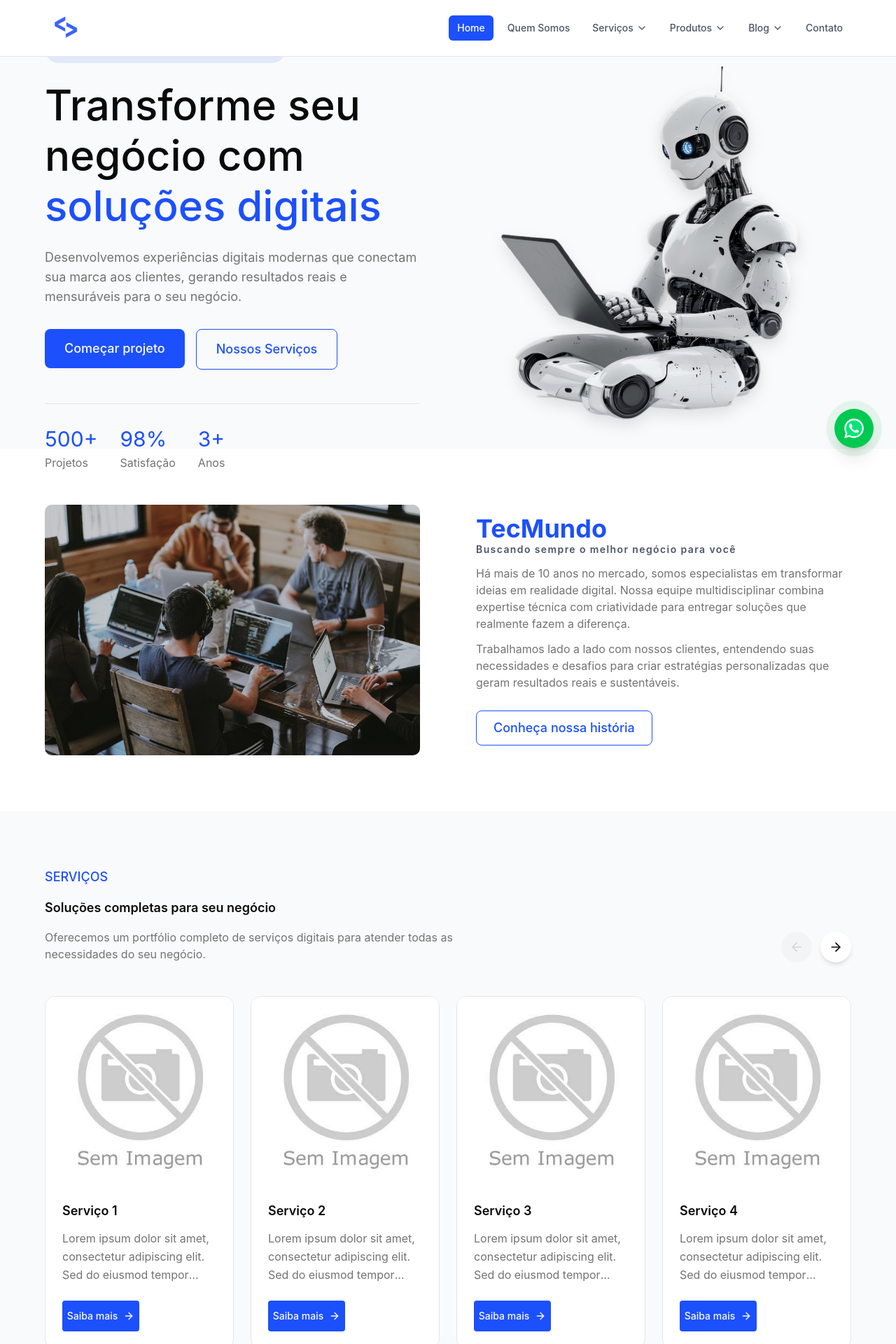
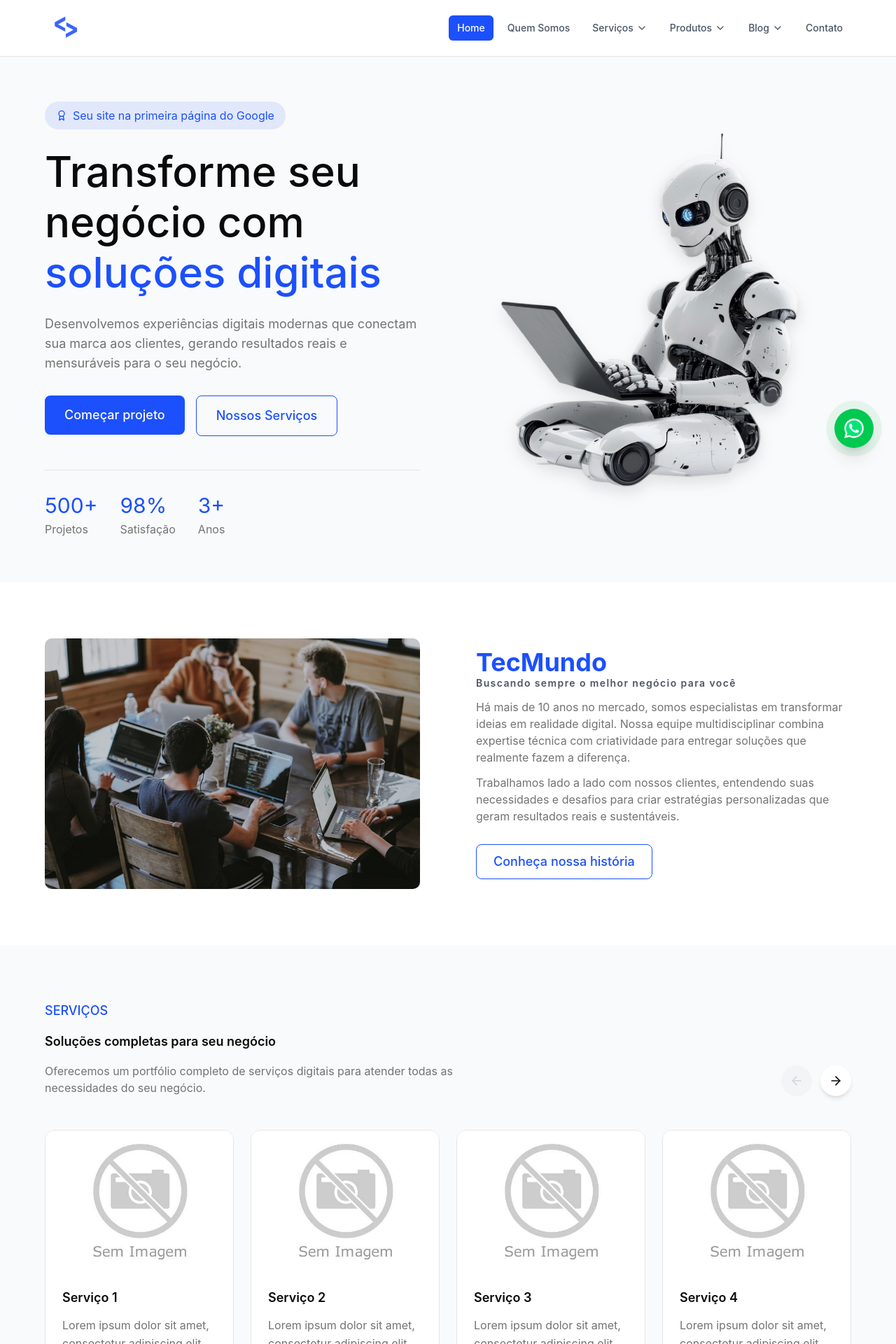
Before and after one commit to Miltonnn/sitebase-next, a Next.js app: page / in a window 1280 px wide. Shown: the top 1920 px of the page at 70% size. Built offline with nearby package versions, Linux system fonts and the light colour scheme.

Commit message:
fix: hero

```diff
--- a/app/blog/page.tsx
+++ b/app/blog/page.tsx
@@ -14,7 +14,7 @@
       <div className="container py-15">
         <h2 className="text-4xl font-bold mb-20">Blog</h2>
 
-        <div className="grid grid-cols-1 md:grid-cols-2 lg:grid-cols-3 gap-8">
+        <div className="grid grid-cols-1 md:grid-cols-2 lg:grid-cols-4 gap-8">
           {posts.map((post) => (
             <CatalogCard key={post.href} item={post} />
           ))}
--- a/app/produtos/page.tsx
+++ b/app/produtos/page.tsx
@@ -14,7 +14,7 @@
       <div className="container py-15">
         <h2 className="text-4xl font-bold mb-20">Produtos</h2>
 
-        <div className="grid grid-cols-1 md:grid-cols-2 lg:grid-cols-3 gap-8">
+        <div className="grid grid-cols-1 md:grid-cols-2 lg:grid-cols-4 gap-8">
           {products.map((product) => (
             <CatalogCard key={product.href} item={product} />
           ))}
--- a/app/servicos/page.tsx
+++ b/app/servicos/page.tsx
@@ -14,7 +14,7 @@
       <div className="container py-15">
         <h2 className="text-4xl font-bold mb-20">Serviços</h2>
 
-        <div className="grid grid-cols-1 md:grid-cols-2 lg:grid-cols-3 gap-8">
+        <div className="grid grid-cols-1 md:grid-cols-2 lg:grid-cols-4 gap-8">
           {services.map((service) => (
             <CatalogCard key={service.href} item={service} />
           ))}
--- a/components/catalog/CatalogCard.tsx
+++ b/components/catalog/CatalogCard.tsx
@@ -11,7 +11,7 @@
 export function CatalogCard({ item }: CatalogCardProps) {
   return (
     <div className="group bg-card border border-border rounded-xl overflow-hidden h-full flex flex-col text-left hover:shadow-xl hover:-translate-y-1 hover:border-primary/20 transition-all duration-500">
-      <div className="relative aspect-[2/2] overflow-hidden">
+      <div className="relative aspect-[2/1.5] overflow-hidden">
         <Image
           src={item.image}
           alt={item.name}
--- a/components/sections/Hero.tsx
+++ b/components/sections/Hero.tsx
@@ -5,8 +5,8 @@
 
 export function Hero() {
   return (
-    <section className="relative w-full h-screen md:h-[70vh] flex items-center justify-center md:bg-gray-50">
-      <div className="container absolute z-30">
+    <section className="relative w-full min-h-screen md:min-h-[70vh] py-16 flex items-center justify-center md:bg-gray-50">
+      <div className="container relative z-30">
         <div className="grid grid-cols-1 xl:grid-cols-2 items-center gap-20">
           <div
             className="flex flex-col items-center xl:items-start text-center xl:text-left"
```
